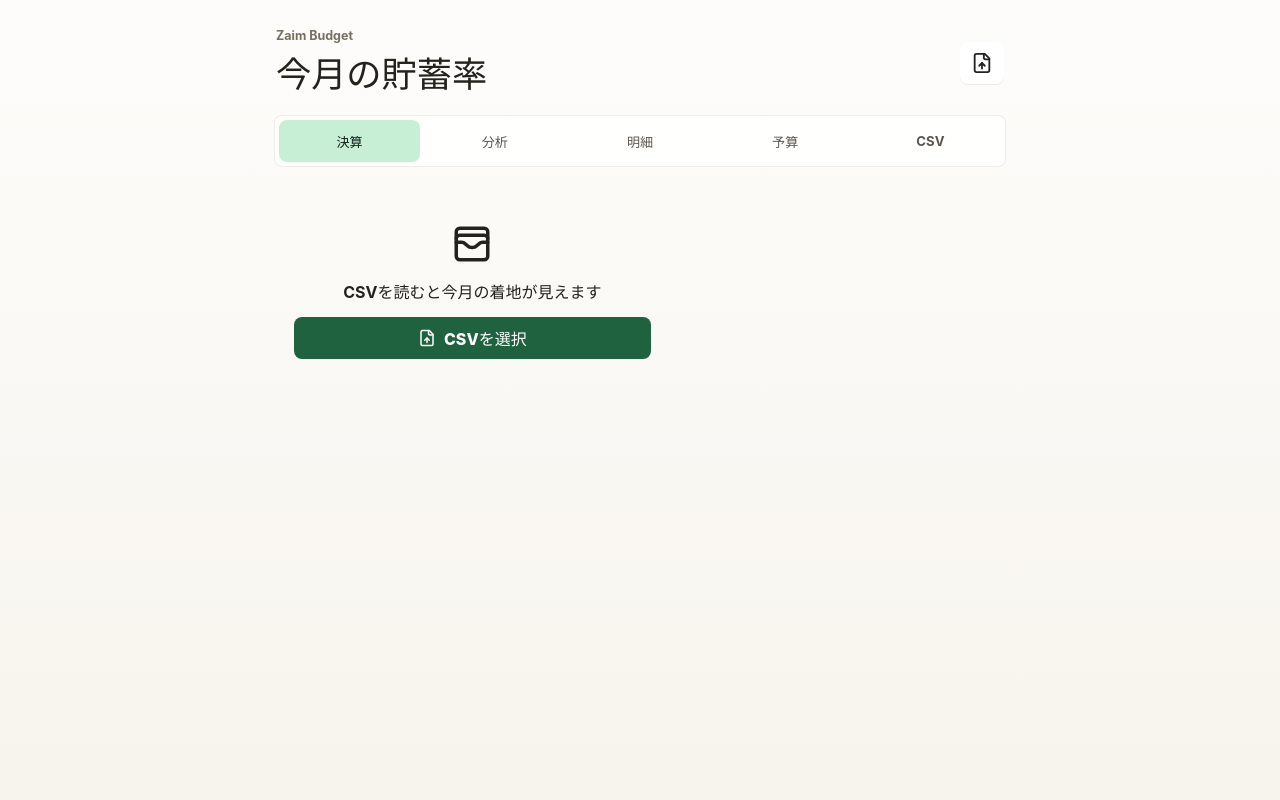
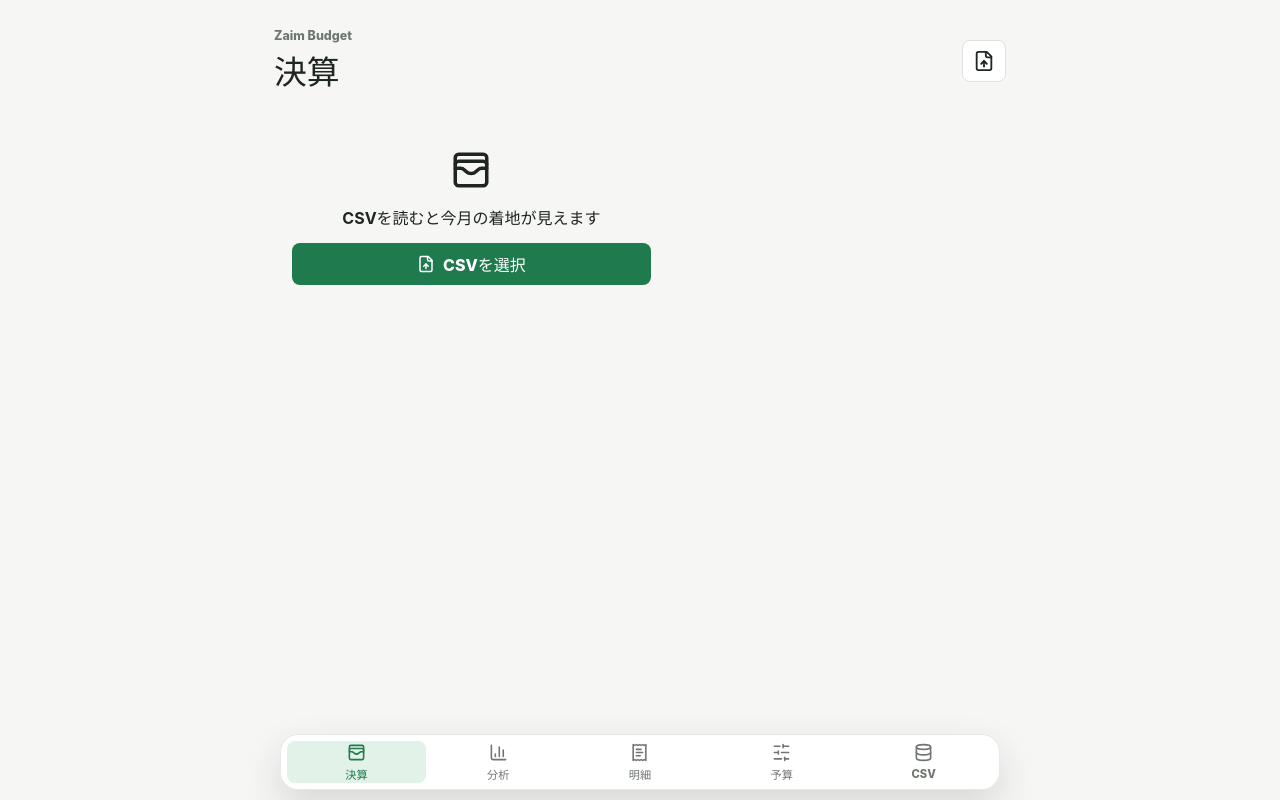
Before and after one commit to kobasho-unihota/zaim-budget-pwa, a React (Vite) app: page / in a window 1280 px wide. Built offline with nearby package versions, Linux system fonts and the light colour scheme.

Commit message:
家計ダッシュボードのUIを全面刷新

```diff
--- a/src/App.tsx
+++ b/src/App.tsx
@@ -1,5 +1,5 @@
-import { AlertTriangle, BarChart3, CheckCircle2, FileUp, ListFilter, RefreshCcw, Search, SlidersHorizontal, Trash2, WalletCards } from "lucide-react";
-import type { CSSProperties } from "react";
+import { AlertTriangle, BarChart3, CheckCircle2, Database, FileUp, ListFilter, ReceiptText, RefreshCcw, Search, SlidersHorizontal, Trash2, WalletCards } from "lucide-react";
+import type { LucideIcon } from "lucide-react";
 import { useEffect, useMemo, useRef, useState } from "react";
 import {
   budgetItemsForMonth,
@@ -22,12 +22,12 @@ import type { AppState, BudgetItem, ImportIssue, MonthlySummary, TransactionMeth
 type Tab = "settlement" | "analysis" | "details" | "budget" | "csv";
 type PeriodFilter = { type: "all" | "year" | "month"; value: string };
 
-const tabs: Array<{ id: Tab; label: string }> = [
-  { id: "settlement", label: "決算" },
-  { id: "analysis", label: "分析" },
-  { id: "details", label: "明細" },
-  { id: "budget", label: "予算" },
-  { id: "csv", label: "CSV" }
+const tabs: Array<{ id: Tab; label: string; icon: LucideIcon }> = [
+  { id: "settlement", label: "決算", icon: WalletCards },
+  { id: "analysis", label: "分析", icon: BarChart3 },
+  { id: "details", label: "明細", icon: ReceiptText },
+  { id: "budget", label: "予算", icon: SlidersHorizontal },
+  { id: "csv", label: "CSV", icon: Database }
 ];
 
 const methodLabels: Record<TransactionMethod, string> = {
@@ -94,8 +94,13 @@ export default function App() {
     if (!state) return [];
     return filteredTransactions(state.transactions, state.budgetItems, query, method, budgetId, periodFilter).slice(0, 300);
   }, [budgetId, method, periodFilter, query, state]);
+  const currentTab = tabs.find((item) => item.id === tab) ?? tabs[0];
 
   async function importFile(file: File) {
+    if (state?.transactions.length && !window.confirm("現在のデータを新しいCSVの内容で置き換えます。続けますか？")) {
+      if (inputRef.current) inputRef.current.value = "";
+      return;
+    }
     setIsImporting(true);
     setIssue(null);
     setMessage("");
@@ -138,10 +143,12 @@ export default function App() {
   }
 
   async function resetBudgets() {
+    if (!window.confirm("予算を初期値に戻します。この月以降の予算設定を上書きします。続けますか？")) return;
     await updateBudgetPlan(defaultBudgetItems, selectedMonth || toMonthKey(new Date().toISOString()));
   }
 
   async function deleteImportedData() {
+    if (!window.confirm("読み込み済みCSVデータを削除します。端末内の取込データは元に戻せません。続けますか？")) return;
     const next = await clearData();
     setState(next);
     setMessage("読み込み済みCSVデータを削除しました。");
@@ -156,7 +163,7 @@ export default function App() {
       <header className="topbar">
         <div>
           <p className="eyebrow">Zaim Budget</p>
-          <h1>今月の貯蓄率</h1>
+          <h1>{currentTab.label}</h1>
         </div>
         <button className="icon-button" type="button" onClick={() => inputRef.current?.click()} aria-label="CSVを読み込む">
           <FileUp size={22} />
@@ -182,14 +189,6 @@ export default function App() {
           {issue.message}
         </div>
       )}
-
-      <nav className="tabs" aria-label="主要画面">
-        {tabs.map((item) => (
-          <button key={item.id} className={tab === item.id ? "active" : ""} type="button" onClick={() => setTab(item.id)}>
-            {item.label}
-          </button>
-        ))}
-      </nav>
 
       {tab === "settlement" && (
         <SettlementScreen
@@ -257,6 +256,18 @@ export default function App() {
           onDelete={deleteImportedData}
         />
       )}
+
+      <nav className="bottom-tabs" aria-label="主要画面">
+        {tabs.map((item) => {
+          const Icon = item.icon;
+          return (
+            <button key={item.id} className={tab === item.id ? "active" : ""} type="button" onClick={() => setTab(item.id)}>
+              <Icon size={19} />
+              <span>{item.label}</span>
+            </button>
+          );
+        })}
+      </nav>
     </main>
   );
 }
@@ -286,6 +297,7 @@ function SettlementScreen({
   const savingsRate = displaySavingsRate(summary, isLatestMonth);
   const savingsAmount = displaySavingsAmount(summary, isLatestMonth);
   const spendingAmount = isLatestMonth ? summary.projectedSpending : summary.spendingActual;
+  const budgetDelta = isLatestMonth ? summary.projectedDifference : summary.budgetDifference;
   const goalProgress = savingsRateGoalProgress(savingsRate);
   const topWarningRows = summary.warningRows.slice(0, 3);
   const hiddenWarningCount = Math.max(0, summary.warningRows.length - topWarningRows.length);
@@ -316,25 +328,27 @@ function SettlementScreen({
           </label>
           <section className={`hero-meter ${rateClass}`}>
             <div className="hero-head">
-              <p>{summary.month} {isLatestMonth ? "見込み" : "実績"}</p>
+              <div>
+                <p>{summary.month} {isLatestMonth ? "見込み" : "実績"}</p>
+                <strong>{savingsRateJudgement(savingsRate)}</strong>
+              </div>
               <em>{isLatestMonth ? "見込み" : "確定"}</em>
             </div>
-            <div className="savings-visual">
-              <div
-                className="savings-ring"
-                style={{ "--ring-progress": `${goalProgress * 360}deg` } as CSSProperties}
-                aria-label={`貯蓄率 ${formatPercent(savingsRate)} 目標20%`}
-              >
-                <span>貯蓄率</span>
-                <strong>{formatPercent(savingsRate)}</strong>
-              </div>
-              <div className="savings-status">
-                <em>{savingsRateJudgement(savingsRate)}</em>
-                <strong>目標 {savingsRateTargetDelta(savingsRate)}</strong>
-                <span>{compactGuidance(summary)}</span>
-              </div>
+            <div className="savings-kpi">
+              <span>貯蓄率</span>
+              <strong>{formatPercent(savingsRate)}</strong>
+              <em>目標 {savingsRateTargetDelta(savingsRate)}</em>
             </div>
-            <div className="hero-stats">
+            <div className="savings-progress" aria-label={`貯蓄率 ${formatPercent(savingsRate)} 目標20%`}>
+              <i style={{ width: `${goalProgress * 100}%` }} />
+              <b aria-hidden="true" />
+            </div>
+            <div className="progress-labels" aria-hidden="true">
+              <span>0%</span>
+              <span>目標20%</span>
+            </div>
+            <p className="status-note">{compactGuidance(summary)}</p>
+            <div className="summary-strip">
               <div>
                 <span>収入</span>
                 <strong>{yen.format(summary.effectiveIncome)}</strong>
@@ -346,6 +360,10 @@ function SettlementScreen({
               <div>
                 <span>貯蓄額</span>
                 <strong>{formatSignedYen(savingsAmount)}</strong>
+              </div>
+              <div>
+                <span>予算差</span>
+                <strong>{formatSignedYen(budgetDelta)}</strong>
               </div>
             </div>
           </section>
--- a/src/styles.css
+++ b/src/styles.css
@@ -1,6 +1,18 @@
 :root {
-  color: #24221d;
-  background: #f7f4ed;
+  color: #1f2521;
+  background: #f6f7f4;
+  --bg: #f6f7f4;
+  --surface: #ffffff;
+  --surface-soft: #f1f5ef;
+  --line: #dde3dc;
+  --text: #1f2521;
+  --muted: #6f766f;
+  --green: #1f7a4d;
+  --green-soft: #e2f2e8;
+  --amber: #b7791f;
+  --amber-soft: #fff3d8;
+  --red: #bc3d31;
+  --red-soft: #ffe5e1;
   font-family: Inter, ui-sans-serif, system-ui, -apple-system, BlinkMacSystemFont, "Hiragino Sans", "Yu Gothic", sans-serif;
   font-synthesis: none;
   text-rendering: optimizeLegibility;
@@ -14,9 +26,7 @@ body {
   margin: 0;
   min-width: 320px;
   min-height: 100vh;
-  background:
-    linear-gradient(180deg, rgba(255, 255, 255, 0.76), rgba(247, 244, 237, 0.92)),
-    #f7f4ed;
+  background: var(--bg);
 }
 
 button,
@@ -29,11 +39,22 @@ button {
   cursor: pointer;
 }
 
+button:focus-visible,
+input:focus-visible,
+select:focus-visible {
+  outline: 3px solid rgba(31, 122, 77, 0.22);
+  outline-offset: 2px;
+}
+
+button:disabled {
+  cursor: default;
+}
+
 .app-shell {
   width: min(100%, 760px);
   min-height: 100vh;
   margin: 0 auto;
-  padding: calc(env(safe-area-inset-top) + 18px) 16px calc(env(safe-area-inset-bottom) + 22px);
+  padding: calc(env(safe-area-inset-top) + 16px) 14px calc(env(safe-area-inset-bottom) + 94px);
 }
 
 .loading {
@@ -47,13 +68,14 @@ button {
   align-items: center;
   justify-content: space-between;
   gap: 16px;
+  margin-bottom: 14px;
 }
 
 .eyebrow {
   margin: 0 0 3px;
-  color: #766f62;
+  color: var(--muted);
   font-size: 0.78rem;
-  font-weight: 700;
+  font-weight: 800;
 }
 
 h1,
@@ -63,7 +85,8 @@ p {
 }
 
 h1 {
-  font-size: clamp(1.45rem, 7vw, 2.2rem);
+  color: var(--text);
+  font-size: clamp(1.42rem, 6vw, 2.05rem);
   letter-spacing: 0;
 }
 
@@ -76,7 +99,7 @@ h2 {
 .primary-button,
 .secondary-button,
 .danger-button,
-.tabs button {
+.bottom-tabs button {
   min-height: 42px;
   border: 0;
   border-radius: 8px;
@@ -86,35 +109,41 @@ h2 {
   display: grid;
   width: 44px;
   place-items: center;
-  color: #222;
-  background: #ffffff;
-  box-shadow: 0 1px 0 rgba(0, 0, 0, 0.08);
+  color: var(--text);
+  background: var(--surface);
+  border: 1px solid var(--line);
 }
 
 .file-input {
   display: none;
 }
 
-.tabs {
-  position: sticky;
-  top: 0;
-  z-index: 3;
+.bottom-tabs {
+  position: fixed;
+  left: 50%;
+  bottom: max(10px, env(safe-area-inset-bottom));
+  z-index: 10;
   display: grid;
   grid-template-columns: repeat(5, 1fr);
-  gap: 4px;
-  margin: 18px -2px 14px;
-  padding: 4px;
-  border: 1px solid rgba(37, 34, 27, 0.08);
-  border-radius: 8px;
-  background: rgba(255, 255, 255, 0.86);
-  backdrop-filter: blur(14px);
+  gap: 3px;
+  width: min(calc(100% - 20px), 720px);
+  padding: 6px;
+  border: 1px solid rgba(31, 37, 33, 0.1);
+  border-radius: 18px;
+  background: rgba(255, 255, 255, 0.94);
+  box-shadow: 0 16px 38px rgba(31, 37, 33, 0.14);
+  backdrop-filter: blur(18px);
+  transform: translateX(-50%);
 }
 
-.tabs button {
-  color: #5b554c;
+.bottom-tabs button {
+  display: grid;
+  place-items: center;
+  gap: 3px;
+  color: var(--muted);
   background: transparent;
-  font-size: 0.82rem;
-  font-weight: 700;
+  font-size: 0.7rem;
+  font-weight: 850;
 }
 
 .month-picker,
@@ -126,14 +155,14 @@ h2 {
 .month-picker {
   grid-template-columns: auto minmax(0, 1fr) auto;
   align-items: center;
-  padding: 10px 12px;
-  border: 1px solid rgba(37, 34, 27, 0.08);
+  padding: 8px 10px;
+  border: 1px solid var(--line);
   border-radius: 8px;
-  background: #ffffff;
+  background: var(--surface);
 }
 
 .month-picker span {
-  color: #736d62;
+  color: var(--muted);
   font-weight: 800;
 }
 
@@ -141,7 +170,7 @@ h2 {
   min-height: 38px;
   border: 0;
   outline: 0;
-  background: #f5f1e8;
+  background: var(--surface-soft);
   border-radius: 8px;
   padding: 0 10px;
   font-weight: 800;
@@ -152,24 +181,24 @@ h2 {
   border: 0;
   border-radius: 8px;
   padding: 0 12px;
-  color: #102018;
-  background: #dfeadf;
+  color: var(--green);
+  background: var(--green-soft);
   font-weight: 900;
   white-space: nowrap;
 }
 
 .small-button:disabled {
   cursor: default;
-  color: #8b867c;
-  background: #eee8dc;
+  color: #9aa19a;
+  background: #edf0ec;
 }
 
 .segmented {
   grid-template-columns: repeat(2, 1fr);
   padding: 4px;
-  border: 1px solid rgba(37, 34, 27, 0.08);
+  border: 1px solid var(--line);
   border-radius: 8px;
-  background: #ffffff;
+  background: var(--surface);
 }
 
 .segmented button {
@@ -177,18 +206,18 @@ h2 {
   border: 0;
   border-radius: 7px;
   background: transparent;
-  color: #5b554c;
+  color: var(--muted);
   font-weight: 800;
 }
 
 .segmented button.active {
-  color: #102018;
-  background: #c7efd5;
+  color: var(--green);
+  background: var(--green-soft);
 }
 
-.tabs button.active {
-  color: #102018;
-  background: #c7efd5;
+.bottom-tabs button.active {
+  color: var(--green);
+  background: var(--green-soft);
 }
 
 .notice {
@@ -200,12 +229,12 @@ h2 {
 
 .success {
   color: #134126;
-  background: #dff5e7;
+  background: var(--green-soft);
 }
 
 .danger {
   color: #6c1f1a;
-  background: #ffe1dd;
+  background: var(--red-soft);
 }
 
 .screen {
@@ -215,142 +244,163 @@ h2 {
 
 .hero-meter {
   display: grid;
-  gap: 14px;
+  gap: 13px;
   padding: 16px;
   border-radius: 8px;
-  color: #162019;
-  background: #c7efd5;
-  box-shadow: inset 0 0 0 1px rgba(22, 32, 25, 0.08);
+  color: var(--text);
+  background: var(--surface);
+  border: 1px solid var(--line);
 }
 
 .hero-meter.watch {
-  background: #ffe4a8;
+  background: var(--surface);
 }
 
 .hero-meter.bad {
-  background: #ffc6bd;
+  background: var(--surface);
 }
 
 .hero-head,
-.savings-visual,
-.hero-stats {
-  position: relative;
-  z-index: 1;
-}
-
-.hero-head,
-.savings-visual {
+.savings-kpi {
   display: flex;
   align-items: center;
   justify-content: space-between;
-  gap: 14px;
+  gap: 12px;
 }
 
 .hero-head p {
-  color: rgba(22, 32, 25, 0.76);
+  color: var(--muted);
+  font-size: 0.86rem;
   font-weight: 900;
 }
 
+.hero-head strong {
+  display: block;
+  margin-top: 2px;
+  color: var(--text);
+  font-size: clamp(1.24rem, 5vw, 1.62rem);
+  line-height: 1.12;
+}
+
 .hero-head em,
-.savings-status em {
+.savings-kpi em {
   display: inline-flex;
+  flex: 0 0 auto;
   padding: 5px 9px;
   border-radius: 999px;
-  background: rgba(255, 255, 255, 0.62);
-  color: rgba(22, 32, 25, 0.78);
+  background: var(--surface-soft);
+  color: var(--muted);
   font-style: normal;
   font-weight: 900;
 }
 
-.savings-ring {
-  position: relative;
-  display: grid;
-  place-items: center;
-  flex: 0 0 auto;
-  width: clamp(132px, 39vw, 176px);
-  aspect-ratio: 1;
-  border-radius: 50%;
-  background: conic-gradient(#27804d var(--ring-progress), rgba(255, 255, 255, 0.48) 0deg);
-  box-shadow: inset 0 0 0 1px rgba(22, 32, 25, 0.06);
-}
-
-.hero-meter.watch .savings-ring {
-  background: conic-gradient(#d9932f var(--ring-progress), rgba(255, 255, 255, 0.52) 0deg);
-}
-
-.hero-meter.bad .savings-ring {
-  background: conic-gradient(#bc3d31 var(--ring-progress), rgba(255, 255, 255, 0.52) 0deg);
-}
-
-.savings-ring::before {
-  content: "";
-  position: absolute;
-  width: calc(clamp(132px, 39vw, 176px) - 24px);
-  aspect-ratio: 1;
-  border-radius: 50%;
-  background: rgba(255, 255, 255, 0.78);
-}
-
-.savings-ring span,
-.savings-ring strong {
-  position: relative;
-  z-index: 1;
-}
-
-.savings-ring span,
-.savings-status span,
-.hero-stats span {
-  color: rgba(22, 32, 25, 0.76);
+.savings-kpi span,
+.status-note,
+.summary-strip span {
+  color: var(--muted);
   font-weight: 800;
 }
 
-.savings-ring strong {
-  font-size: clamp(2rem, 9vw, 3.1rem);
-  line-height: 1;
+.savings-kpi strong {
+  color: var(--text);
+  font-size: clamp(2.4rem, 12vw, 4rem);
+  line-height: 0.95;
   letter-spacing: 0;
 }
 
-.savings-status {
-  display: grid;
-  justify-items: end;
-  gap: 7px;
-  text-align: right;
+.savings-kpi em {
+  color: var(--green);
+  background: var(--green-soft);
 }
 
-.savings-status strong {
-  color: #162019;
-  font-size: clamp(1.35rem, 6vw, 2.2rem);
-  line-height: 1.05;
+.hero-meter.watch .savings-kpi em {
+  color: var(--amber);
+  background: var(--amber-soft);
 }
 
-.savings-status span {
-  max-width: 9em;
+.hero-meter.bad .savings-kpi em {
+  color: var(--red);
+  background: var(--red-soft);
+}
+
+.savings-progress {
+  position: relative;
+  height: 16px;
+  overflow: hidden;
+  border-radius: 99px;
+  background: var(--surface-soft);
+}
+
+.savings-progress i {
+  display: block;
+  height: 100%;
+  border-radius: inherit;
+  background: linear-gradient(90deg, #4ca26c, var(--green));
+}
+
+.hero-meter.watch .savings-progress i {
+  background: linear-gradient(90deg, #e7bd62, var(--amber));
+}
+
+.hero-meter.bad .savings-progress i {
+  background: linear-gradient(90deg, #df877b, var(--red));
+}
+
+.savings-progress b {
+  content: "";
+  position: absolute;
+  top: -3px;
+  bottom: -3px;
+  left: 100%;
+  width: 2px;
+  background: rgba(31, 37, 33, 0.42);
+}
+
+.progress-labels {
+  display: flex;
+  justify-content: space-between;
+  margin-top: -8px;
+  color: var(--muted);
+  font-size: 0.74rem;
+  font-weight: 800;
+}
+
+.status-note {
+  padding: 10px 12px;
+  border-radius: 8px;
+  background: var(--surface-soft);
+  color: var(--text);
   line-height: 1.35;
 }
 
-.hero-stats {
+.summary-strip {
   display: grid;
-  grid-template-columns: repeat(3, minmax(0, 1fr));
-  gap: 8px;
+  grid-template-columns: repeat(2, minmax(0, 1fr));
+  gap: 0;
+  border-top: 1px solid var(--line);
+  border-left: 1px solid var(--line);
+  border-radius: 8px;
+  overflow: hidden;
 }
 
-.hero-stats div {
+.summary-strip div {
   min-width: 0;
   padding: 10px 8px;
-  border-radius: 7px;
-  background: rgba(255, 255, 255, 0.54);
+  border-right: 1px solid var(--line);
+  border-bottom: 1px solid var(--line);
+  background: #fbfcfa;
 }
 
-.hero-stats span,
-.hero-stats strong {
+.summary-strip span,
+.summary-strip strong {
   display: block;
 }
 
-.hero-stats strong {
+.summary-strip strong {
   margin-top: 3px;
   overflow-wrap: anywhere;
-  color: #162019;
-  font-size: clamp(0.95rem, 4vw, 1.22rem);
+  color: var(--text);
+  font-size: clamp(0.98rem, 4vw, 1.18rem);
   line-height: 1.05;
 }
 
@@ -366,9 +416,9 @@ h2 {
 .transaction-row,
 .budget-row,
 .import-panel {
-  border: 1px solid rgba(37, 34, 27, 0.08);
+  border: 1px solid var(--line);
   border-radius: 8px;
-  background: #ffffff;
+  background: var(--surface);
 }
 
 .metric {
@@ -383,7 +433,7 @@ h2 {
 .transaction-row time,
 .transaction-row small,
 .risk-row span {
-  color: #736d62;
+  color: var(--muted);
 }
 
 .metric strong {
@@ -394,11 +444,11 @@ h2 {
 }
 
 .metric.good strong {
-  color: #14733f;
+  color: var(--green);
 }
 
 .metric.bad strong {
-  color: #bc3d31;
+  color: var(--red);
 }
 
 .panel {
@@ -414,6 +464,7 @@ h2 {
 
 .section-title {
   margin-bottom: 10px;
+  color: var(--text);
 }
 
 .risk-list,
@@ -440,7 +491,7 @@ h2 {
   flex-wrap: wrap;
   gap: 8px 14px;
   margin: -2px 0 2px;
-  color: #736d62;
+  color: var(--muted);
   font-size: 0.82rem;
   font-weight: 800;
 }
@@ -483,20 +534,20 @@ h2 {
   justify-items: center;
   min-width: 28px;
   height: 154px;
-  border: 1px solid #ebe4d6;
+  border: 1px solid var(--line);
   border-radius: 7px;
-  background: #fffdf8;
+  background: #fbfcfa;
   overflow: hidden;
 }
 
 .trend-chart button.active {
-  box-shadow: inset 0 0 0 2px #1e6240;
+  box-shadow: inset 0 0 0 2px var(--green);
 }
 
 .trend-chart i {
   width: 100%;
   border-radius: 7px 7px 0 0;
-  background: #8dbfa0;
+  background: #78ad8a;
 }
 
 .trend-chart button.deficit i {
@@ -509,13 +560,13 @@ h2 {
   right: 5px;
   height: 3px;
   border-radius: 99px;
-  background: #d85649;
+  background: var(--red);
 }
 
 .trend-chart span {
   position: absolute;
   bottom: 4px;
-  color: #102018;
+  color: var(--text);
   font-size: 0.68rem;
   font-weight: 900;
 }
@@ -531,7 +582,7 @@ h2 {
 
 .month-detail > div:first-child span,
 .year-head span {
-  color: #736d62;
+  color: var(--muted);
   font-weight: 800;
 }
 
@@ -545,7 +596,7 @@ h2 {
 .year-head small,
 .month-row small {
   display: block;
-  color: #736d62;
+  color: var(--muted);
   font-weight: 800;
 }
 
@@ -562,9 +613,9 @@ h2 {
   align-items: center;
   gap: 12px;
   padding: 13px 12px;
-  border: 1px solid rgba(37, 34, 27, 0.08);
+  border: 1px solid var(--line);
   border-radius: 8px;
-  background: #ffffff;
+  background: var(--surface);
   text-align: left;
 }
 
@@ -593,19 +644,19 @@ h2 {
   justify-content: space-between;
   gap: 10px;
   padding-top: 8px;
-  border-top: 1px solid #eee8dc;
+  border-top: 1px solid var(--line);
 }
 
 .category-table span {
-  color: #736d62;
+  color: var(--muted);
 }
 
 .risk-row {
   display: grid;
   grid-template-columns: 1fr auto;
   gap: 8px 12px;
-  padding: 12px 0;
-  border-top: 1px solid #eee8dc;
+  padding: 10px 0;
+  border-top: 1px solid var(--line);
 }
 
 .risk-row:first-child {
@@ -624,14 +675,14 @@ h2 {
 }
 
 .risk-amount span {
-  color: #bc3d31;
+  color: var(--red);
   font-weight: 800;
 }
 
 .more-risks {
   padding-top: 6px;
-  border-top: 1px solid #eee8dc;
-  color: #736d62;
+  border-top: 1px solid var(--line);
+  color: var(--muted);
   font-size: 0.86rem;
   font-weight: 900;
   text-align: center;
@@ -642,14 +693,14 @@ h2 {
   height: 8px;
   overflow: hidden;
   border-radius: 99px;
-  background: #ede8de;
+  background: var(--surface-soft);
 }
 
 .bar i {
   display: block;
   height: 100%;
   border-radius: inherit;
-  background: linear-gradient(90deg, #2c7f55, #f5b84b, #d85649);
+  background: linear-gradient(90deg, var(--green), #d8a039, var(--red));
 }
 
 .empty-state,
@@ -675,17 +726,17 @@ h2 {
 
 .primary-button {
   color: #fff;
-  background: #1e6240;
+  background: var(--green);
 }
 
 .secondary-button {
-  color: #1e2a22;
-  background: #dfeadf;
+  color: var(--green);
+  background: var(--green-soft);
 }
 
 .danger-button {
   color: #761d18;
-  background: #ffd9d3;
+  background: var(--red-soft);
 }
 
 .filter-panel {
@@ -707,7 +758,7 @@ h2 {
   min-height: 42px;
   padding: 0 10px;
   border-radius: 8px;
-  background: #f5f1e8;
+  background: var(--surface-soft);
 }
 
 .search-box input,
@@ -748,12 +799,12 @@ h2 {
 }
 
 .amount {
-  color: #2f332c;
+  color: var(--text);
   white-space: nowrap;
 }
 
 .amount.income {
-  color: #14733f;
+  color: var(--green);
 }
 
 .budget-income {
```
Also changed, not shown: 6 other files (tests, documents, lock files or other folders).
